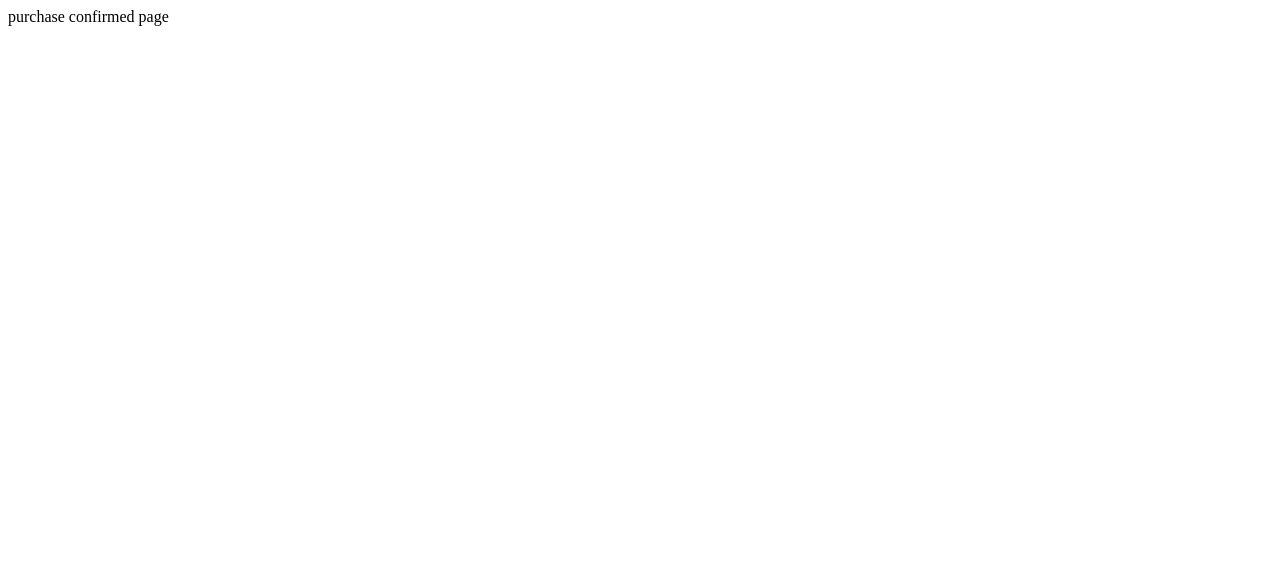
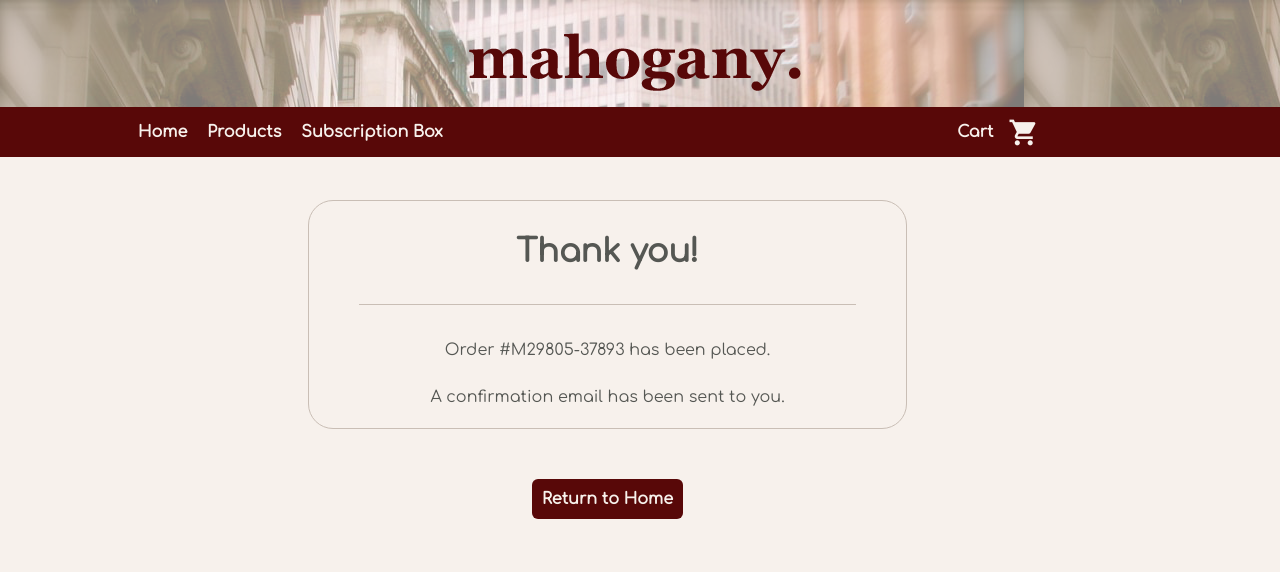
Before and after one commit to patzhenliu/CSC3750_final, a plain HTML site: page go5621/pages/purchase/purchase-confirmed.html in a window 1280 px wide. Drawn offline with Linux system fonts and the light colour scheme.

Commit message:
purchase confirmed page

```diff
--- a/go5621/pages/purchase/purchase-confirmed.html
+++ b/go5621/pages/purchase/purchase-confirmed.html
@@ -1 +1,67 @@
-purchase confirmed page
+<!DOCTYPE html>
+<html lang="en">
+
+<head>
+    <meta charset="utf-8">
+    <title>Mahogany Clothes</title>
+
+    <link rel="icon" href="../../logo.ico">
+    <link rel="stylesheet" media="screen" href="../../stylesheets/style.css">
+    <link rel="stylesheet" media="screen" href="../../stylesheets/shopping-cart.css">
+    <link rel="stylesheet" media="screen" href="../../stylesheets/purchase-confirmed.css">
+    <link href="https://fonts.googleapis.com/icon?family=Material+Icons"
+      rel="stylesheet">
+
+    <meta name="viewport" content="width=device-width, initial-scale=1.0">
+    <meta name="author" content="Patricia Liu">
+    <meta name="description" content="Online store for selling clothes">
+</head>
+
+<body id="mahogany-clothes-cart flex-container">
+    <div class="page-wrapper">
+        <div class="sticky">
+            <!-- Header -->
+            <section class="header">
+                <header role="banner">
+                    <a href="../../index.html"><img class="center" id="header-title" src="../../assets/header/header-title.png"></a>
+                </header>
+            </section>
+
+            <!-- Navigation -->
+            <section class="navigation">
+                <nav>
+                    <div class="menu">
+                        <span class="nav-item"><a href="../../index.html">Home</a></span>
+                        <span class="nav-item"><a href="../products/products.html">Products</a></span>
+                        <span class="nav-item"><a href="../program/program.html">Subscription Box</a></span>
+                    </div>
+                    <div class="cart">
+                        <span class="nav-item">
+                            <a href="shopping-cart.html">Cart <span class="material-icons inline-icon">shopping_cart</span></a>
+                        </span>
+                    </div>
+                </nav>
+            </section>
+        </div>
+
+        <div class="main">
+            <!-- purchase confirmed Section -->
+            <div class="content purchase-confirmed center">
+                <div class="center" id="thank-you">
+                    <h1>Thank you!</h1>
+                </div>
+                <div class="center" id="message">
+                    <p>Order #M29805-37893 has been placed.</p>
+                    <p>A confirmation email has been sent to you.</p>
+                </div>
+            </div>
+
+            <div class="content checkout">
+                <div class="link-button center"><a href="../../index.html">Return to Home</a></div>
+            </div>
+
+        </div>
+    </div>
+</body>
+
+</html>
--- /dev/null
+++ b/go5621/stylesheets/purchase-confirmed.css
@@ -0,0 +1,18 @@
+.main {
+    margin-top: 200px;
+}
+p, h1{
+    text-align: center;
+}
+#thank-you {
+    border-bottom: 1px solid #c9beb5;
+    padding: 0;
+    margin-bottom: 30px;
+}
+.purchase-confirmed {
+    border: 1px solid #c9beb5;
+    border-radius: 25px;
+    width: 50%;
+    padding: 0 5%;
+    margin-bottom: 30px;
+}
```
Also changed, not shown: go5621/pages/purchase/payment-form.html (+30 -24 lines).
